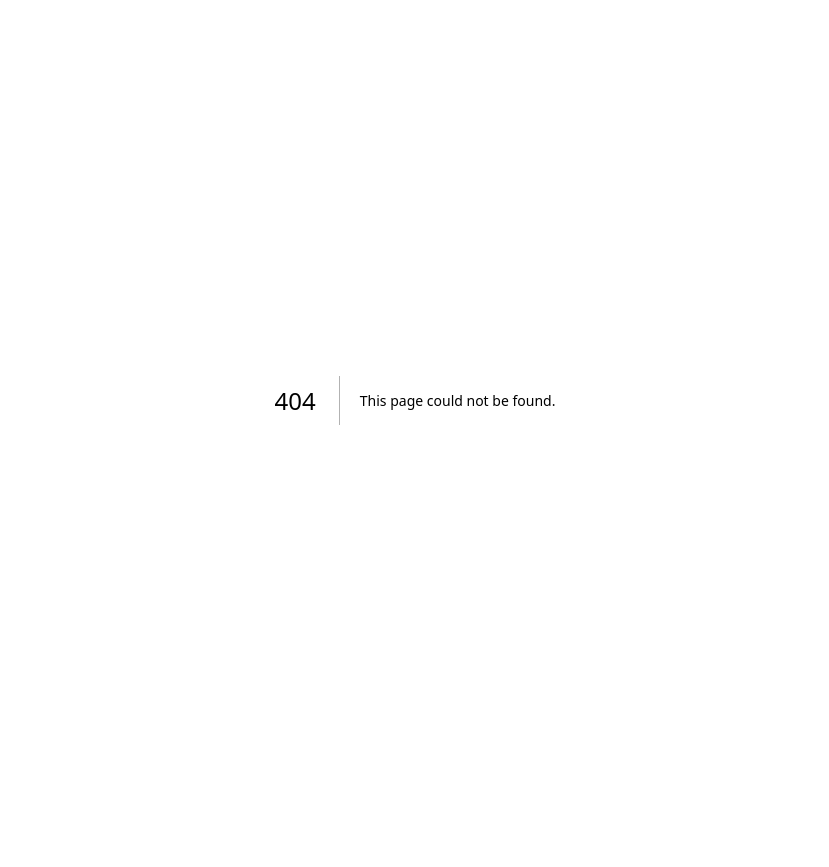
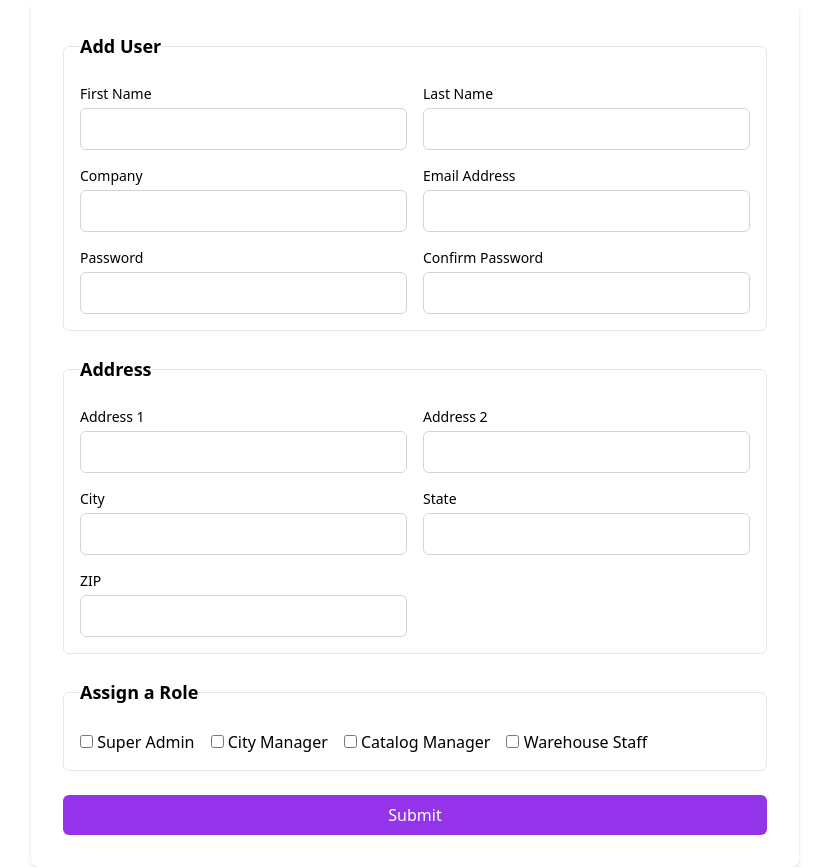
Before and after one commit to princegupta-in/FormBuilder_NITRR, a Next.js app in the folder client/: page /admin/page in a window 1280 px wide. Before the commit this address had no page. Shown: the whole page, without its empty margins (225-1054 px from the left). Before the commit the page ends 800 px from the top, so only its background shows below. Built offline with nearby package versions, Linux system fonts and the light colour scheme.

Commit message:
basic admin form build

```diff
--- a/client/next.config.mjs
+++ b/client/next.config.mjs
@@ -1,10 +1,9 @@
 /** @type {import('next').NextConfig} */
 const nextConfig = {
+  images: {
+    domains: ['api.dicebear.com'],
+    dangerouslyAllowSVG: true,
+  },
+};
 
-};
-export default {
-    images: {
-      domains: ['api.dicebear.com'],
-      dangerouslyAllowSVG: true,
-    },
-  };
+export default nextConfig;
--- /dev/null
+++ b/client/postcss.config.js
@@ -0,0 +1,6 @@
+module.exports = {
+  plugins: {
+    tailwindcss: {},
+    autoprefixer: {},
+  },
+}
--- /dev/null
+++ b/client/src/pages/admin/page.js
@@ -0,0 +1,193 @@
+import React from 'react';
+import { useForm } from 'react-hook-form';
+import { z } from 'zod';
+import { zodResolver } from '@hookform/resolvers/zod';
+import "../../app/globals.css";
+
+const userSchema = z.object({
+  firstName: z.string().min(1, { message: 'First name is required' }),
+  lastName: z.string().optional(),
+  company: z.string().optional(),
+  email: z.string().email({ message: 'Invalid email address' }),
+  password: z.string().min(8, { message: 'Password must be at least 8 characters' })
+    .regex(/[a-z]/, 'Password must include a lowercase letter')
+    .regex(/[A-Z]/, 'Password must include an uppercase letter')
+    .regex(/[0-9]/, 'Password must include a number')
+    .regex(/[@$!%*?&]/, 'Password must include a special character'),
+  confirmPassword: z.string(),
+  address1: z.string().min(1, { message: 'Address 1 is required' }),
+  address2: z.string().optional(),
+  city: z.string().min(1, { message: 'City is required' }),
+  state: z.string().optional(),
+  zip: z.string().regex(/^\d{5}(?:[-\s]\d{4})?$/, 'Invalid ZIP code'),
+  roles: z.object({
+    superAdmin: z.boolean().optional(),
+    cityManager: z.boolean().optional(),
+    catalogManager: z.boolean().optional(),
+    warehouseStaff: z.boolean().optional(),
+  }),
+}).refine((data) => data.password === data.confirmPassword, {
+  path: ['confirmPassword'],
+  message: 'Passwords do not match',
+});
+
+const AdminProfilePage = () => {
+  const {
+    register,
+    handleSubmit,
+    formState: { errors },
+  } = useForm({
+    resolver: zodResolver(userSchema),
+  });
+
+  const onSubmit = (data) => {
+    console.log(data);
+    alert('User added successfully!');
+  };
+
+  return (
+    <div className="max-w-3xl mx-auto p-8 bg-white shadow-md rounded-lg">
+      <form onSubmit={handleSubmit(onSubmit)} className="space-y-6">
+        <fieldset className="border p-4 rounded-md">
+          <legend className="text-lg font-semibold mb-2">Add User</legend>
+          <div className="grid grid-cols-1 gap-4 sm:grid-cols-2">
+            <div>
+              <label className="block text-sm font-medium">First Name</label>
+              <input
+                type="text"
+                {...register('firstName')}
+                className="mt-1 block w-full border border-gray-300 rounded-md p-2"
+              />
+              {errors.firstName && <span className="text-red-500 text-sm">{errors.firstName.message}</span>}
+            </div>
+
+            <div>
+              <label className="block text-sm font-medium">Last Name</label>
+              <input
+                type="text"
+                {...register('lastName')}
+                className="mt-1 block w-full border border-gray-300 rounded-md p-2"
+              />
+            </div>
+
+            <div>
+              <label className="block text-sm font-medium">Company</label>
+              <input
+                type="text"
+                {...register('company')}
+                className="mt-1 block w-full border border-gray-300 rounded-md p-2"
+              />
+            </div>
+
+            <div>
+              <label className="block text-sm font-medium">Email Address</label>
+              <input
+                type="email"
+                {...register('email')}
+                className="mt-1 block w-full border border-gray-300 rounded-md p-2"
+              />
+              {errors.email && <span className="text-red-500 text-sm">{errors.email.message}</span>}
+            </div>
+
+            <div>
+              <label className="block text-sm font-medium">Password</label>
+              <input
+                type="password"
+                {...register('password')}
+                className="mt-1 block w-full border border-gray-300 rounded-md p-2"
+              />
+              {errors.password && <span className="text-red-500 text-sm">{errors.password.message}</span>}
+            </div>
+
+            <div>
+              <label className="block text-sm font-medium">Confirm Password</label>
+              <input
+                type="password"
+                {...register('confirmPassword')}
+                className="mt-1 block w-full border border-gray-300 rounded-md p-2"
+              />
+              {errors.confirmPassword && <span className="text-red-500 text-sm">{errors.confirmPassword.message}</span>}
+            </div>
+          </div>
+        </fieldset>
+
+        <fieldset className="border p-4 rounded-md">
+          <legend className="text-lg font-semibold mb-2">Address</legend>
+          <div className="grid grid-cols-1 gap-4 sm:grid-cols-2">
+            <div>
+              <label className="block text-sm font-medium">Address 1</label>
+              <input
+                type="text"
+                {...register('address1')}
+                className="mt-1 block w-full border border-gray-300 rounded-md p-2"
+              />
+              {errors.address1 && <span className="text-red-500 text-sm">{errors.address1.message}</span>}
+            </div>
+
+            <div>
+              <label className="block text-sm font-medium">Address 2</label>
+              <input
+                type="text"
+                {...register('address2')}
+                className="mt-1 block w-full border border-gray-300 rounded-md p-2"
+              />
+            </div>
+
+            <div>
+              <label className="block text-sm font-medium">City</label>
+              <input
+                type="text"
+                {...register('city')}
+                className="mt-1 block w-full border border-gray-300 rounded-md p-2"
+              />
+              {errors.city && <span className="text-red-500 text-sm">{errors.city.message}</span>}
+            </div>
+
+            <div>
+              <label className="block text-sm font-medium">State</label>
+              <input
+                type="text"
+                {...register('state')}
+                className="mt-1 block w-full border border-gray-300 rounded-md p-2"
+              />
+            </div>
+
+            <div>
+              <label className="block text-sm font-medium">ZIP</label>
+              <input
+                type="text"
+                {...register('zip')}
+                className="mt-1 block w-full border border-gray-300 rounded-md p-2"
+              />
+              {errors.zip && <span className="text-red-500 text-sm">{errors.zip.message}</span>}
+            </div>
+          </div>
+        </fieldset>
+
+        <fieldset className="border p-4 rounded-md">
+          <legend className="text-lg font-semibold mb-2">Assign a Role</legend>
+          <div className="flex flex-wrap gap-4">
+            <label>
+              <input type="checkbox" {...register('roles.superAdmin')} /> Super Admin
+            </label>
+            <label>
+              <input type="checkbox" {...register('roles.cityManager')} /> City Manager
+            </label>
+            <label>
+              <input type="checkbox" {...register('roles.catalogManager')} /> Catalog Manager
+            </label>
+            <label>
+              <input type="checkbox" {...register('roles.warehouseStaff')} /> Warehouse Staff
+            </label>
+          </div>
+        </fieldset>
+
+        <button type="submit" className="w-full py-2 px-4 bg-purple-600 text-white rounded-md hover:bg-purple-700">
+          Submit
+        </button>
+      </form>
+    </div>
+  );
+};
+
+export default AdminProfilePage;
```
Also changed, not shown: client/package.json (+9 -3 lines), client/tsconfig.json (added, +35 -0 lines), 1 other file (tests, documents, lock files or other folders).
